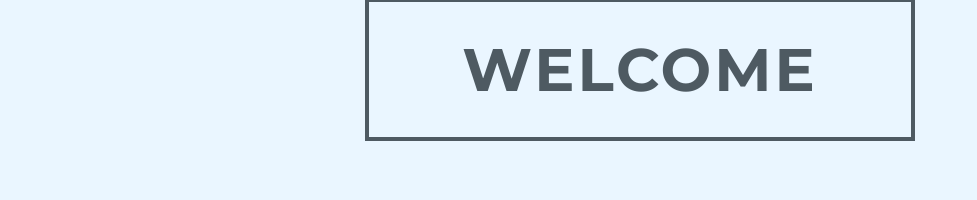
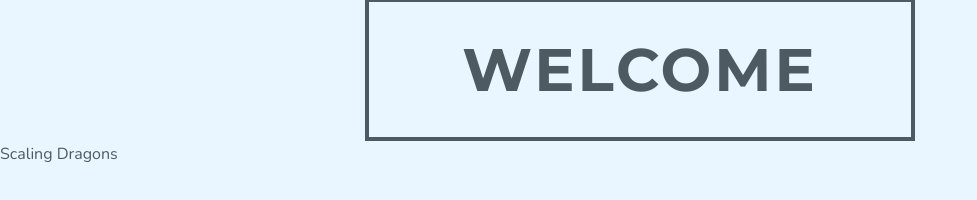
Before and after one commit to sh3r-yl/sh3r-yl.github.io, a website: page index.html in a window 1280 px wide. Shown: the part 462-662 px from the top of the page, without its empty margins (0-977 px from the left). Drawn offline with nearby package versions, Linux system fonts and the light colour scheme.

Commit message:
Add link to Scaling Dragons repo

```diff
--- a/index.html
+++ b/index.html
@@ -34,6 +34,8 @@
         <h1 class="welcome">Welcome</h1>
       </h-column>
     </h-row>
+
+    <a href="https://github.com/sh3r-yl/scaling-dragons">Scaling Dragons</a>
   </section>
 
 
```
